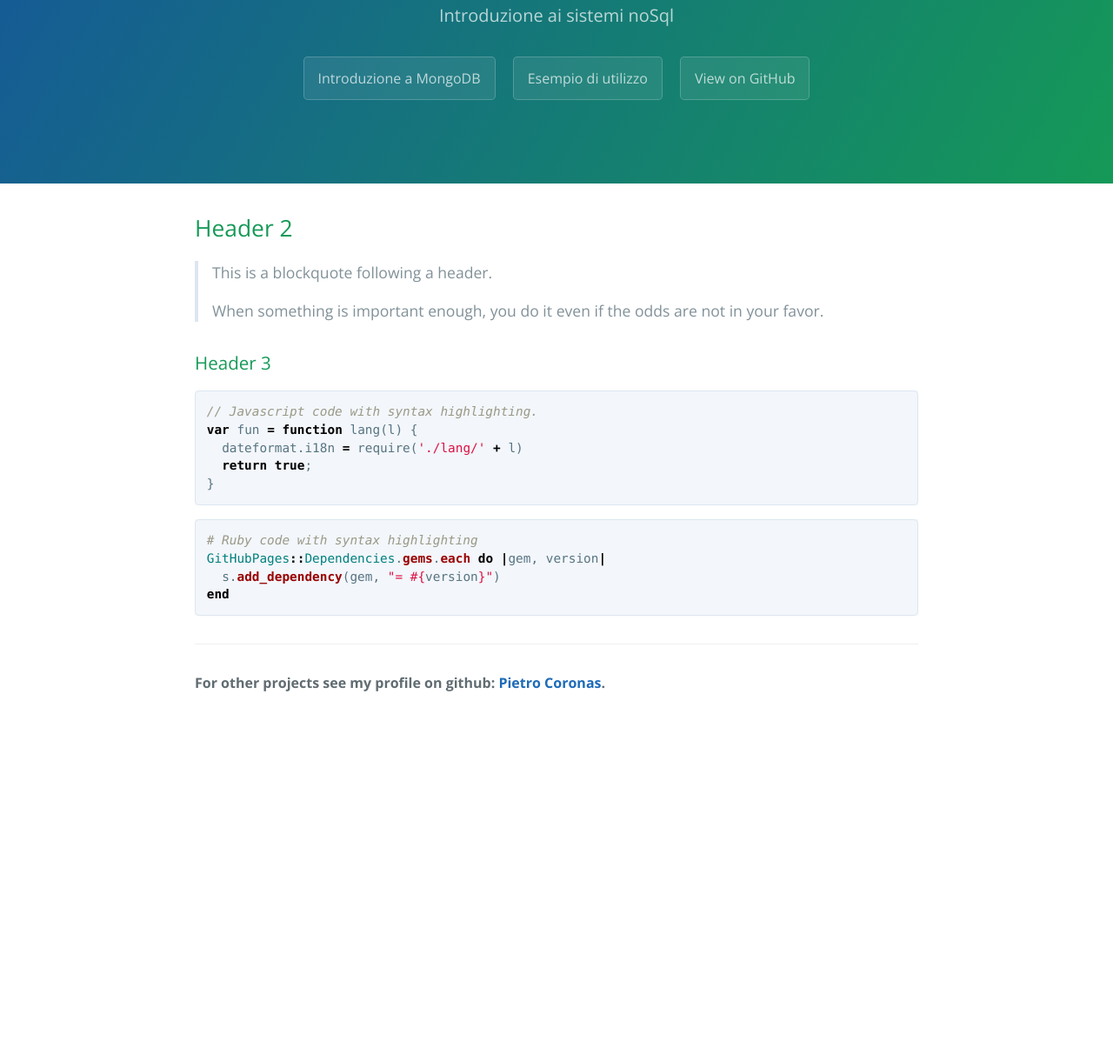
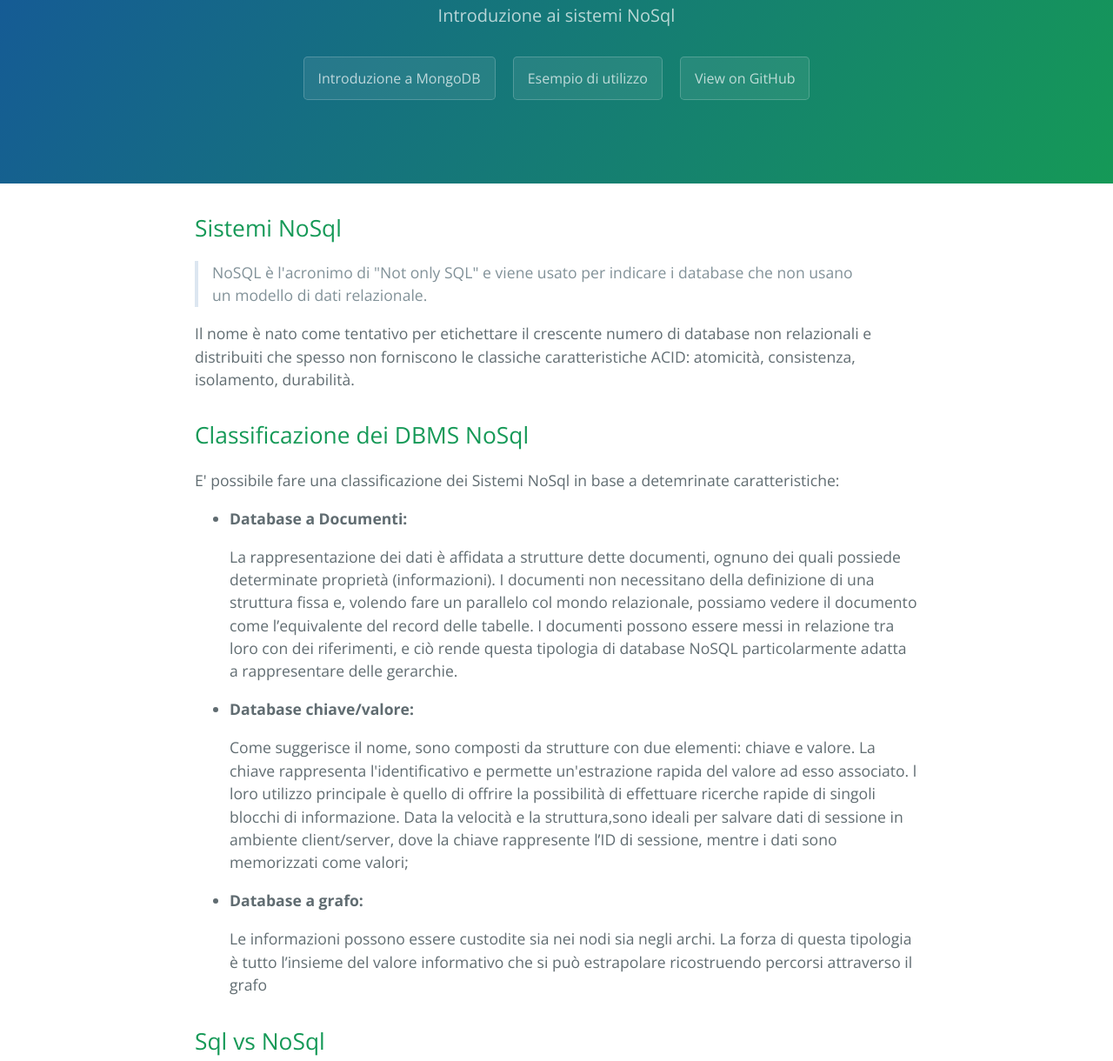
Before and after one commit to PCoronas90/NoSql, a plain HTML site: page index.html in a window 1280 px wide. Shown: the part 172-1392 px from the top of the page at 87% size. Before the commit the page ends 1001 px from the top, so only its background shows below. Drawn offline with nearby package versions, Linux system fonts and the light colour scheme.

Commit message:
Add section on index and bug fix

```diff
--- a/index.html
+++ b/index.html
@@ -4,7 +4,7 @@
     <meta charset="UTF-8">
 
 <!-- Begin Jekyll SEO tag v2.3.0 -->
-<title>MongoDB.</title>
+<title>MongoDB</title>
 <meta property="og:title" content="Cayman theme" />
 <meta property="og:locale" content="en_US" />
 <meta name="description" content="Cayman is a clean, responsive theme for GitHub Pages." />
@@ -24,7 +24,7 @@
   <body>
     <section class="page-header">
       <h1 class="project-name">MongoDB</h1>
-      <h2 class="project-tagline">Introduzione ai sistemi noSql</h2>
+      <h2 class="project-tagline">Introduzione ai sistemi NoSql</h2>
 
                <a href="MongoDB.html" class="btn">Introduzione a MongoDB</a>
         <a href="MongoDBExample.html" class="btn">Esempio di utilizzo</a>
@@ -34,15 +34,30 @@
 
     <section class="main-content">
 
-<h2 id="header-2"><a href="#header-2"></a>Header 2</h2>
+<h2 id="header-1"><a href="#header-2"></a>Sistemi NoSql</h2>
 
 <blockquote>
-  <p>This is a blockquote following a header.</p>
+  <p>NoSQL è l'acronimo di "Not only SQL" e viene usato per indicare i database che non usano un modello di dati relazionale.</p>
+  </blockquote>
+  <p> Il nome è nato come tentativo per etichettare il crescente numero di database non relazionali e distribuiti che spesso non forniscono le classiche caratteristiche ACID: atomicità, consistenza, isolamento, durabilità.</p>
 
-  <p>When something is important enough, you do it even if the odds are not in your favor.</p>
-</blockquote>
 
-<h3 id="header-3"><a href="#header-3"></a>Header 3</h3>
+<h2 id="header-1"><a href="#header-2"></a>Classificazione dei DBMS NoSql</h2>
+<p>E' possibile fare una classificazione dei Sistemi NoSql in base a detemrinate caratteristiche:</p>
+
+<ul>
+<li><strong>Database a Documenti:</strong> <p>La rappresentazione dei dati è affidata a strutture dette documenti, ognuno dei quali possiede determinate proprietà (informazioni). I documenti non necessitano della definizione di una struttura fissa e, volendo fare un parallelo col mondo relazionale, possiamo vedere il documento come l’equivalente del record delle tabelle. I documenti possono essere messi in relazione tra loro con dei riferimenti, e ciò rende questa tipologia di database NoSQL particolarmente adatta a rappresentare delle gerarchie.</p>
+</li>
+<li><strong>Database chiave/valore:</strong> <p>Come suggerisce il nome, sono composti da strutture con due elementi: chiave e valore. La chiave rappresenta l'identificativo e permette un'estrazione rapida del valore ad esso associato. l loro utilizzo principale è quello di offrire la possibilità di effettuare ricerche rapide di singoli blocchi di informazione. Data la velocità e la struttura,sono ideali per salvare dati di sessione in ambiente client/server, dove la chiave rappresente l’ID di sessione, mentre i dati sono memorizzati come valori;</p>
+</li>
+<li><strong>Database a grafo:</strong> <p>Le informazioni possono essere custodite sia nei nodi sia negli archi. La forza di questa tipologia è tutto l’insieme del valore informativo che si può estrapolare ricostruendo percorsi attraverso il grafo</p>
+</li>
+</ul>
+
+<h2 id="header-1"><a href="#header-2"></a>Sql vs NoSql</h2>
+<p></p>
+
+<!--<h3 id="header-3"><a href="#header-3"></a>Header 3</h3>
 
 <div class="language-js highlighter-rouge"><div class="highlight"><pre class="highlight"><code><span class="c1">// Javascript code with syntax highlighting.</span>
 <span class="kd">var</span> <span class="nx">fun</span> <span class="o">=</span> <span class="kd">function</span> <span class="nx">lang</span><span class="p">(</span><span class="nx">l</span><span class="p">)</span> <span class="p">{</span>
@@ -56,7 +71,7 @@
   <span class="n">s</span><span class="p">.</span><span class="nf">add_dependency</span><span class="p">(</span><span class="n">gem</span><span class="p">,</span> <span class="s2">"= </span><span class="si">#{</span><span class="n">version</span><span class="si">}</span><span class="s2">"</span><span class="p">)</span>
 <span class="k">end</span>
 </code></pre></div></div>
-
+-->
 
 
 
```
Also changed, not shown: MongoDB.html (+1 -1 lines), MongoDBExample.html (+1 -1 lines).
